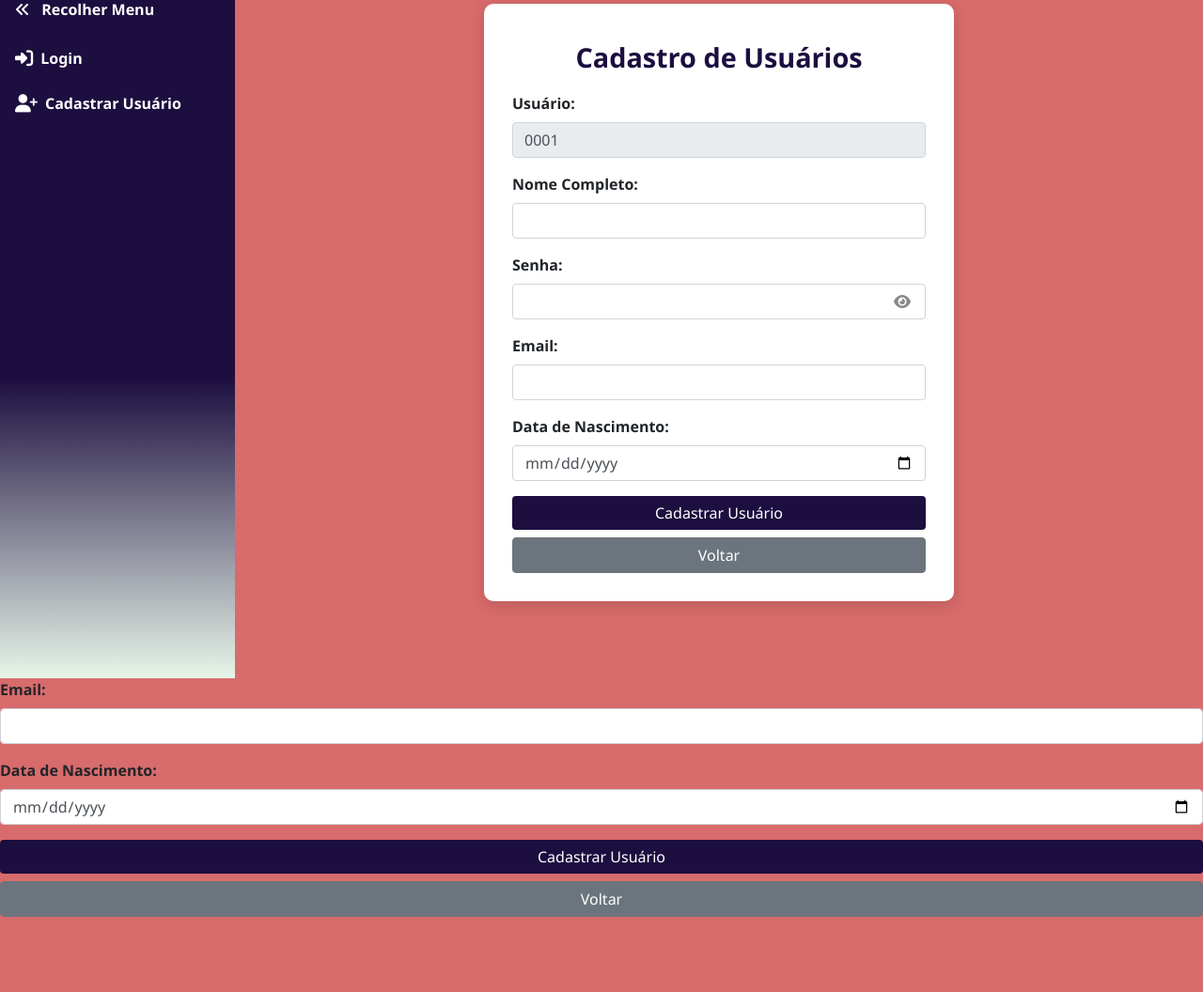
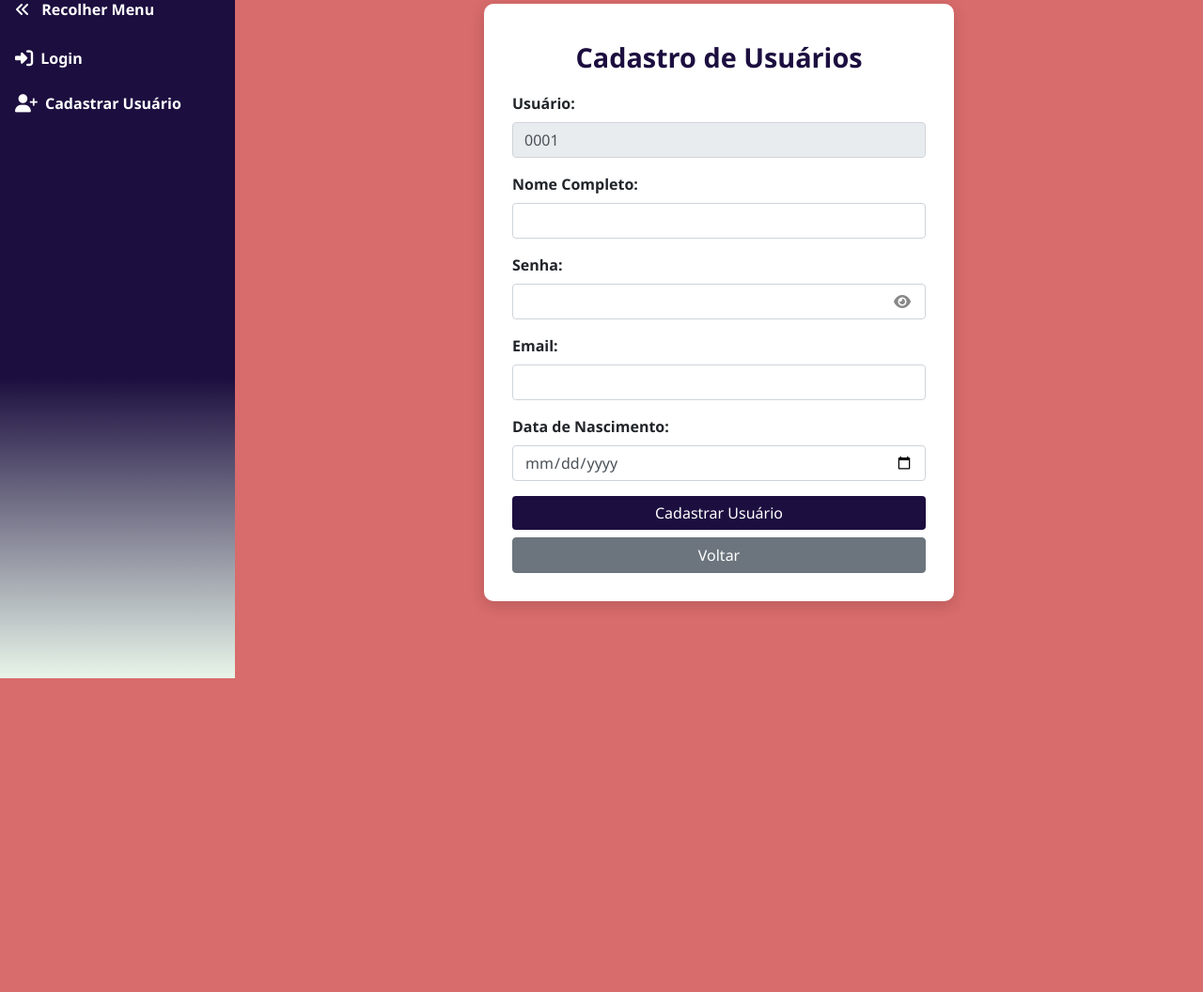
Before and after one commit to gx-briel/Bibliotech, a PHP site: page /cadastroUsuario.php in a window 1280 px wide. Shown: the part 78-1134 px from the top of the page at 94% size. After the commit the page ends 800 px from the top, so only its background shows below. Run offline with PHP 8.4, Linux system fonts and the light colour scheme; data that the repository does not hold is empty; some libraries are stand-ins or nearby versions.

Commit message:
ajuste cadastro usuario

```diff
--- a/cadastroUsuario.php
+++ b/cadastroUsuario.php
@@ -153,9 +153,7 @@ $novoUsuario = str_pad($ultimoUsuario + 1, 4, '0', STR_PAD_LEFT); // Gera o pró
     }
   </style>
 </head>
-
 <body>
-
 <div class="wrapper">
   <!-- Sidebar -->
   <nav id="sidebar" class="sidebar">
@@ -256,20 +254,6 @@ $novoUsuario = str_pad($ultimoUsuario + 1, 4, '0', STR_PAD_LEFT); // Gera o pró
     });
   });
 </script>
-        <div class="form-group">
-          <label for="email">Email:</label>
-          <input type="email" class="form-control" id="email" name="email" maxlength="100">
-        </div>
-        <div class="form-group">
-          <label for="nascimento">Data de Nascimento:</label>
-          <input type="date" class="form-control" id="nascimento" name="nascimento">
-        </div>
-        <button type="submit" class="btn btn-info btn-block">Cadastrar Usuário</button>
-        <a href="index.php" class="btn btn-secondary btn-block mt-2">Voltar</a>
-      </form>
-    </div>
-  </div>
-</div>
 
 <script>
   function hideSidebar() {
@@ -281,8 +265,6 @@ $novoUsuario = str_pad($ultimoUsuario + 1, 4, '0', STR_PAD_LEFT); // Gera o pró
     document.getElementById('showSidebarBtn').style.display = 'none';
   }
 </script>
-
-
 <script src="https://code.jquery.com/jquery-3.5.1.slim.min.js"></script>
 <script src="https://cdn.jsdelivr.net/npm/@popperjs/core@2.5.4/dist/umd/popper.min.js"></script>
 <script src="https://stackpath.bootstrapcdn.com/bootstrap/4.5.2/js/bootstrap.min.js"></script>
@@ -296,6 +278,5 @@ $novoUsuario = str_pad($ultimoUsuario + 1, 4, '0', STR_PAD_LEFT); // Gera o pró
     });
   </script>
 <?php endif; ?>
-
 </body>
 </html>
```
